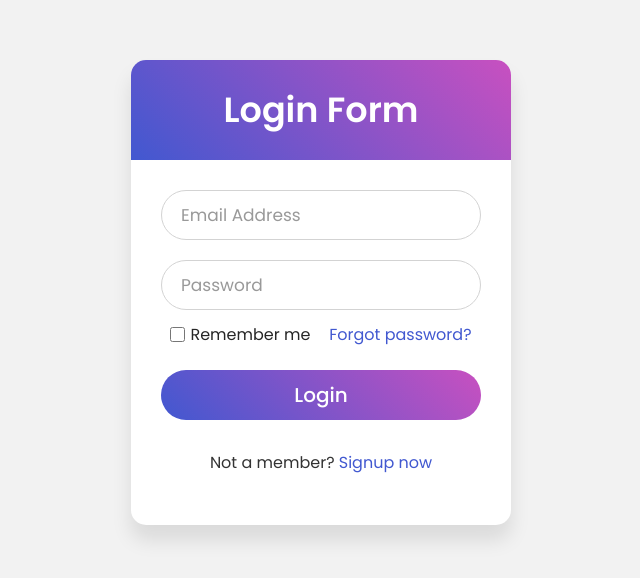
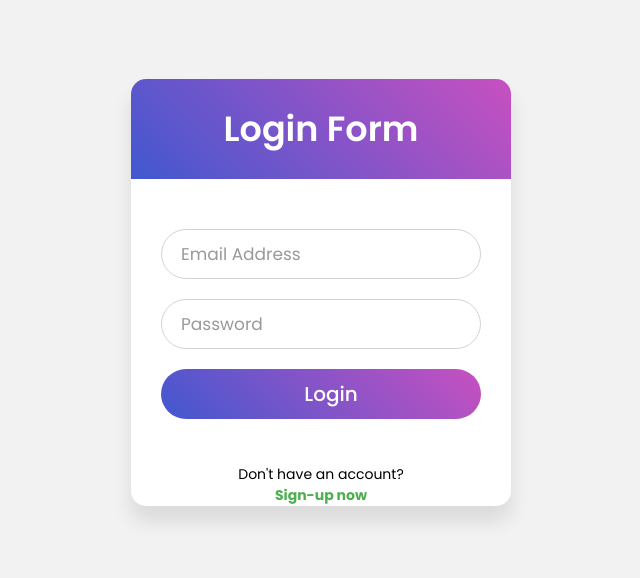
Before and after one commit to Induja-Karalliyadda/my-works, a React (Vite) app: page / in a window 1280 px wide. Shown: the part 108-686 px from the top of the page, without its empty margins (319-959 px from the left). Built offline with nearby package versions, Linux system fonts and the light colour scheme.

Commit message:
created loging part & navigation part

```diff
--- a/package.json
+++ b/package.json
@@ -10,8 +10,10 @@
     "preview": "vite preview"
   },
   "dependencies": {
+    "axios": "^1.7.9",
     "react": "^18.2.0",
-    "react-dom": "^18.2.0"
+    "react-dom": "^18.2.0",
+    "react-router-dom": "^7.1.3"
   },
   "devDependencies": {
     "@types/react": "^18.2.43",
--- a/src/App.jsx
+++ b/src/App.jsx
@@ -1,14 +1,18 @@
-
-import { BrowserRouter as Router, Routes, Route } from "react-router-dom";
-import Registration from "./Components/Registration";
-import Signup from "./Components/Sign-up/Signup";
-
+import { BrowserRouter as Router, Routes, Route } from 'react-router-dom';
+import Login from './Components/Login';
+import SuperAdminDashboad from './Components/SuperAdminDashboard/SuperAdminDashboad';
+import UserDashboard from './Components/UserDashboard/userDashboard';
+import AdminDashboard from './Components/AdminDashbord/adminDashboard';
+import Signup from './Components/Sign-up/Signup';
 function App() {
   return (
     <Router>
       <Routes>
-        <Route path="/" element={<Registration />} />
+        <Route path="/" element={<Login />} />
         <Route path="/signup" element={<Signup />} />
+         <Route path="/user-dashboard" element={< UserDashboard   />} />
+         <Route path="/admin-dashboard" element={<AdminDashboard />} />
+        <Route path="/super-admin-dashboard" element={< SuperAdminDashboad  />} />
       </Routes>
     </Router>
   );
--- /dev/null
+++ b/src/Components/AdminDashbord/AdminDashboard.jsx
@@ -0,0 +1,9 @@
+
+
+function AdminDashboard() {
+  return (
+    <div>adminDashboard</div>
+  )
+}
+
+export default AdminDashboard
--- a/src/Components/Registration.css
+++ b/src/Components/Login.css
@@ -1,3 +1,4 @@
+/* Login.css */
 @import url('https://fonts.googleapis.com/css?family=Poppins:400,500,600,700&display=swap');
 
 * {
@@ -7,17 +8,12 @@
   font-family: 'Poppins', sans-serif;
 }
 
-html, body {
+body {
   display: grid;
-  height: 100%;
+  height: 100vh;
   width: 100%;
   place-items: center;
   background: #f2f2f2;
-}
-
-::selection {
-  background: #4158d0;
-  color: #fff;
 }
 
 .wrapper {
@@ -39,7 +35,7 @@ html, body {
 }
 
 .wrapper form {
-  padding: 10px 30px 50px 30px;
+  padding: 30px;
 }
 
 .wrapper form .field {
@@ -61,7 +57,7 @@ html, body {
 }
 
 .wrapper form .field input:focus,
-form .field input:valid {
+.wrapper form .field input:valid {
   border-color: #4158d0;
 }
 
@@ -69,7 +65,7 @@ form .field input:valid {
   position: absolute;
   top: 50%;
   left: 20px;
-  color: #999999;
+  color: #999;
   font-weight: 400;
   font-size: 17px;
   pointer-events: none;
@@ -77,46 +73,18 @@ form .field input:valid {
   transition: all 0.3s ease;
 }
 
-form .field input:focus ~ label,
-form .field input:valid ~ label {
+.wrapper form .field input:focus ~ label,
+.wrapper form .field input:valid ~ label {
   top: 0%;
-  font-size: 16px;
+  font-size: 14px;
   color: #4158d0;
   background: #fff;
   transform: translateY(-50%);
 }
 
-form .content {
-  display: flex;
-  width: 100%;
-  height: 50px;
-  font-size: 16px;
-  align-items: center;
-  justify-content: space-around;
-}
-
-form .content .checkbox {
-  display: flex;
-  align-items: center;
-  justify-content: center;
-}
-
-form .content input {
-  width: 15px;
-  height: 15px;
-}
-
-form .content label {
-  color: #262626;
-  user-select: none;
-  padding-left: 5px;
-}
-
-form .field input[type="submit"] {
+.wrapper form .field input[type="submit"] {
   color: #fff;
   border: none;
-  padding-left: 0;
-  margin-top: -10px;
   font-size: 20px;
   font-weight: 500;
   cursor: pointer;
@@ -124,23 +92,40 @@ form .field input[type="submit"] {
   transition: all 0.3s ease;
 }
 
-form .field input[type="submit"]:active {
+.wrapper form .field input[type="submit"]:hover {
+  background: linear-gradient(-135deg, #4158d0, #c850c0);
+}
+
+.wrapper form .field input[type="submit"]:active {
   transform: scale(0.95);
 }
 
-form .signup-link {
-  color: #262626;
-  margin-top: 20px;
+.wrapper .signup-link {
+  text-align: center;
+  margin-top: 15px;
+  font-size: 14px;
+}
+
+.wrapper .signup-link a {
+  color: #4caf50;
+  text-decoration: none;
+  font-weight: bold;
+}
+
+.wrapper .signup-link a:hover {
+  text-decoration: underline;
+}
+
+.error-message {
+  color: #e74c3c;
+  font-size: 14px;
+  margin-bottom: 10px;
   text-align: center;
 }
 
-form .pass-link a,
-form .signup-link a {
-  color: #4158d0;
-  text-decoration: none;
+.success-message {
+  color: #4caf50;
+  font-size: 14px;
+  margin-bottom: 10px;
+  text-align: center;
 }
-
-form .pass-link a:hover,
-form .signup-link a:hover {
-  text-decoration: underline;
-}
--- /dev/null
+++ b/src/Components/Login.jsx
@@ -0,0 +1,105 @@
+import { useState } from "react";
+import { useNavigate, Link } from "react-router-dom";
+import "../Components/Login.css";
+
+function Login() {
+  const [formData, setFormData] = useState({
+    email: "",
+    password: "",
+  });
+
+  const [error, setError] = useState("");
+  const [success, setSuccess] = useState("");
+  const navigate = useNavigate(); // Initialize navigation
+
+  const handleChange = (e) => {
+    const { name, value } = e.target;
+    setFormData((prevData) => ({
+      ...prevData,
+      [name]: value,
+    }));
+  };
+
+  const handleSubmit = async (e) => {
+    e.preventDefault();
+    setError("");
+    setSuccess("");
+
+    if (!formData.email || !formData.password) {
+      setError("Please fill in all fields.");
+      return;
+    }
+
+    try {
+      const response = await fetch("http://localhost:5000/api/login", {
+        method: "POST",
+        headers: {
+          "Content-Type": "application/json",
+        },
+        body: JSON.stringify(formData),
+      });
+
+      const result = await response.json();
+      console.log("Login response:", result);
+
+      if (response.ok) {
+        setSuccess("Login successful!");
+
+        // Redirect based on role
+        if (result.role === "admin") {
+          navigate("/admin-dashboard");
+        } else if (result.role === "super_admin") {
+          navigate("/super-admin-dashboard");
+        } else {
+          navigate("/user-dashboard");
+        }
+      } else {
+        setError(result.message || "Login failed. Please try again.");
+      }
+    } catch (error) {
+      console.error("Error:", error);
+      setError("An error occurred. Please try again later.");
+    }
+  };
+
+  return (
+    <div className="wrapper">
+      <div className="title">Login Form</div>
+      <form onSubmit={handleSubmit}>
+        {error && <div className="error-message">{error}</div>}
+        {success && <div className="success-message">{success}</div>}
+
+        <div className="field">
+          <input
+            type="email"
+            name="email"
+            value={formData.email}
+            onChange={handleChange}
+            required
+          />
+          <label>Email Address</label>
+        </div>
+        <div className="field">
+          <input
+            type="password"
+            name="password"
+            value={formData.password}
+            onChange={handleChange}
+            required
+          />
+          <label>Password</label>
+        </div>
+        <div className="field">
+          <input type="submit" value="Login" />
+        </div>
+      </form>
+
+      <div className="signup-link">
+        <p> Don't have an account? </p>
+        <Link to="/signup">Sign-up now</Link>
+      </div>
+    </div>
+  );
+}
+
+export default Login;
--- a/src/Components/Registration.jsx
+++ /dev/null
@@ -1,38 +0,0 @@
-
-import "./Registration.css";
-import { Link } from "react-router-dom";
-
-function Registration() {
-  return (
-    <div className="wrapper">
-      <div className="title">Login Form</div>
-      <form action="#">
-        <div className="field">
-          <input type="text" required />
-          <label>Email Address</label>
-        </div>
-        <div className="field">
-          <input type="password" required />
-          <label>Password</label>
-        </div>
-        <div className="content">
-          <div className="checkbox">
-            <input type="checkbox" id="remember-me" />
-            <label htmlFor="remember-me">Remember me</label>
-          </div>
-          <div className="pass-link">
-            <a href="#">Forgot password?</a>
-          </div>
-        </div>
-        <div className="field">
-          <input type="submit" value="Login" />
-        </div>
-        <div className="signup-link">
-          Not a member? <Link to="/signup">Signup now</Link>
-        </div>
-      </form>
-    </div>
-  );
-}
-
-export default Registration;
--- a/src/Components/Sign-up/Signup.jsx
+++ b/src/Components/Sign-up/Signup.jsx
@@ -1,30 +1,98 @@
-import { Link } from "react-router-dom";
+import { useState } from "react";
+import { Link, useNavigate } from "react-router-dom";
+import axios from "axios";
 import "./Signup.css";
 
 function Signup() {
+  const [fullName, setFullName] = useState("");
+  const [email, setEmail] = useState("");
+  const [password, setPassword] = useState("");
+  const [confirmPassword, setConfirmPassword] = useState("");
+  const [termsAccepted, setTermsAccepted] = useState(false);
+
+  const navigate = useNavigate(); // Initialize navigate
+
+  const handleSubmit = async (e) => {
+    e.preventDefault();
+
+    // Check if passwords match
+    if (password !== confirmPassword) {
+      alert("Passwords do not match!");
+      return;
+    }
+
+    // Check if terms are accepted
+    if (!termsAccepted) {
+      alert("Please accept the terms and conditions.");
+      return;
+    }
+
+    try {
+      const response = await axios.post("http://localhost:5000/api/register", {
+        fullName,
+        email,
+        password,
+      });
+
+      alert("Signup successful!");
+      console.log(response.data);
+
+      // Redirect to login page after signup
+      navigate("/");
+    } catch (error) {
+      console.error("Error during signup:", error);
+      alert("Signup failed. Please try again.");
+    }
+  };
+
   return (
     <div className="wrapper">
       <div className="title">Signup Form</div>
-      <form action="#">
+      <form onSubmit={handleSubmit}>
         <div className="field">
-          <input type="text" required />
+          <input
+            type="text"
+            required
+            value={fullName}
+            onChange={(e) => setFullName(e.target.value)}
+          />
           <label>Full Name</label>
         </div>
         <div className="field">
-          <input type="email" required />
+          <input
+            type="email"
+            required
+            value={email}
+            onChange={(e) => setEmail(e.target.value)}
+          />
           <label>Email Address</label>
         </div>
         <div className="field">
-          <input type="password" required />
+          <input
+            type="password"
+            required
+            value={password}
+            onChange={(e) => setPassword(e.target.value)}
+          />
           <label>Password</label>
         </div>
         <div className="field">
-          <input type="password" required />
+          <input
+            type="password"
+            required
+            value={confirmPassword}
+            onChange={(e) => setConfirmPassword(e.target.value)}
+          />
           <label>Confirm Password</label>
         </div>
         <div className="content">
           <div className="checkbox">
-            <input type="checkbox" id="terms" />
+            <input
+              type="checkbox"
+              id="terms"
+              checked={termsAccepted}
+              onChange={() => setTermsAccepted(!termsAccepted)}
+            />
             <label htmlFor="terms">I agree to the terms and conditions</label>
           </div>
         </div>
--- /dev/null
+++ b/src/Components/SuperAdminDashboard/SuperAdminDashboad.jsx
@@ -0,0 +1,9 @@
+
+
+function SuperAdminDashboad() {
+  return (
+    <div>SuperAdminDashboad</div>
+  )
+}
+
+export default SuperAdminDashboad
--- /dev/null
+++ b/src/Components/UserDashboard/UserDashboard.jsx
@@ -0,0 +1,9 @@
+
+
+function UserDashboard() {
+  return (
+    <div>userDashboard</div>
+  )
+}
+
+export default UserDashboard
```
Also changed, not shown: 1 other file (tests, documents, lock files or other folders).
